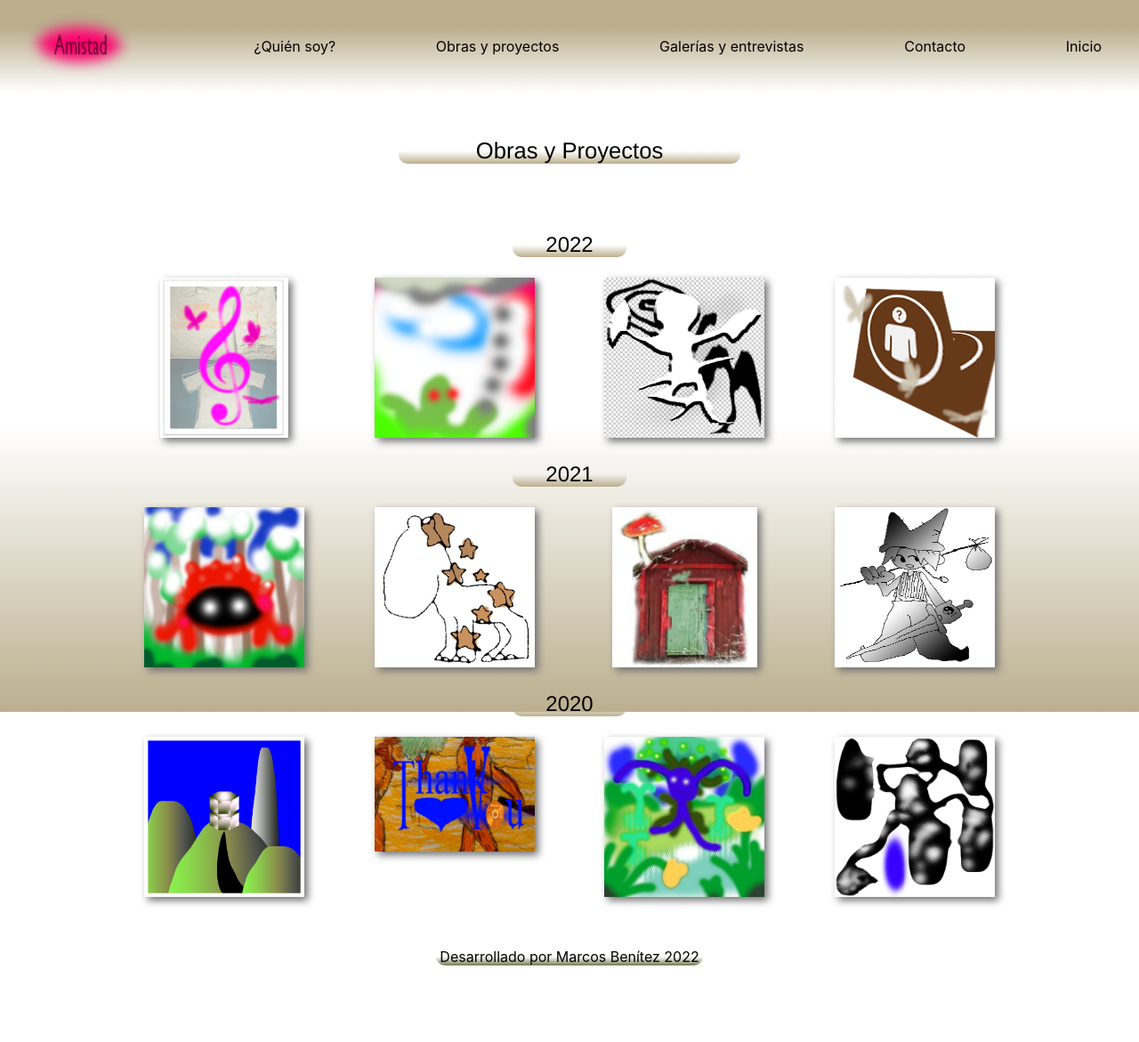
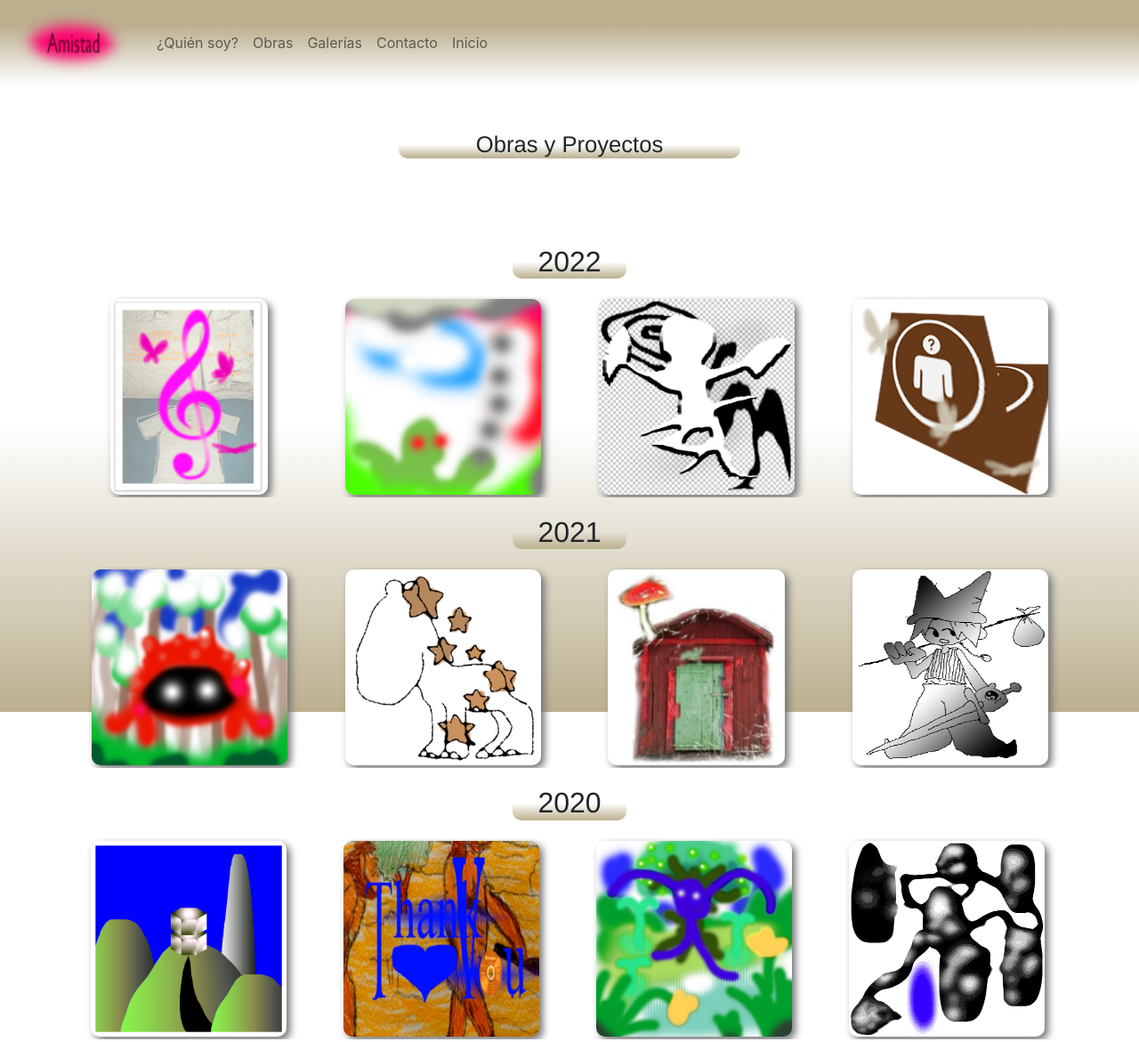
Before and after one commit to marcosb2001/amistad-benitez, a plain HTML site: page pages/obras.html in a window 1280 px wide. Shown: the top 1171 px of the page at 89% size. Before the commit the page ends 1135 px from the top, so only its background shows below. Drawn offline with nearby package versions, Linux system fonts and the light colour scheme.

Commit message:
bootstrap primer commit

```diff
--- a/css/style.css
+++ b/css/style.css
@@ -1,6 +1,6 @@
 * {
     font-family:-apple-system, BlinkMacSystemFont, 'Segoe UI', Roboto, Oxygen, Ubuntu, Cantarell, 'Open Sans', 'Helvetica Neue', sans-serif;
-    overflow-x: visible;
+    overflow-x: hidden;
 }
 
 
@@ -14,7 +14,7 @@ body {
     margin: 0;
 }
 
-.header-gradient {
+.navbar {
     background: linear-gradient(0deg, rgba(255, 255, 255, 0) 0%, rgb(187, 175, 142) 70%);
 }
 
@@ -107,7 +107,7 @@ nav {
 
 .center-txt {
     text-align: center;
-    margin: 8em;
+    margin: 5em;
 }
 
 /*grid para index*/
@@ -120,6 +120,7 @@ nav {
     grid-template-rows: 1fr;
 }
 
+
 .galeria {
     justify-items: center;
 }
@@ -129,9 +130,9 @@ nav {
 }
 
 .obra-index {
-    max-width: 180px;
+    max-width: 220px;
     margin: 3px 20px;
-    max-height: 180px;
+    max-height: 220px;
     filter: drop-shadow(4px 4px 4px rgb(114, 114, 114));
     border-radius: 10px;
 }
@@ -162,7 +163,7 @@ nav {
     grid-template-columns: 1fr 1fr;
     grid-template-rows: 1fr 2fr;
     grid-gap: 10px;
-    justify-content: center;
+    justify-items: center;
 }
 
 .artista {
@@ -170,6 +171,7 @@ nav {
     filter: drop-shadow(4px 4px 4px rgb(114, 114, 114));
     grid-column: 2 / 3;
     grid-row: 1 / 3;
+    justify-self: center;
 }
 
 .ant {
--- a/pages/obras.html
+++ b/pages/obras.html
@@ -5,38 +5,44 @@
     <meta http-equiv="X-UA-Compatible" content="IE=edge">
     <meta name="viewport" content="width=device-width, initial-scale=1.0">
 
+    <!--link bootstrap-->
+    <link href="https://cdn.jsdelivr.net/npm/bootstrap@5.1.3/dist/css/bootstrap.min.css" rel="stylesheet" integrity="sha384-1BmE4kWBq78iYhFldvKuhfTAU6auU8tT94WrHftjDbrCEXSU1oBoqyl2QvZ6jIW3" crossorigin="anonymous">
+
     <link rel="stylesheet" href="../css/style.css">
     <title>Obras y proyectos - "Amistad" Proyecto portfolio artístico</title>
 </head>
 <body>
 
     <header>
-        <section class="header-gradient">
-            <!--navegación-->
-            <nav >
-                <!--botón home-->
-                <a class="menu-item" href="../index.html">
-                    <img class="home" src="../images/logo.png" alt="logo">
+        <nav class="navbar navbar-expand-lg navbar-light bg-none">
+            <div class="container-fluid">
+              <a class="navbar-brand" href="../index.html">
+                  <img src="../images/logo.png" alt="">
               </a>
-                <ul class="menu-container">
-                    <li class="menu-item">
-                        <a href="bio.html">¿Quién soy?</a>
+              <button class="navbar-toggler" type="button" data-bs-toggle="collapse" data-bs-target="#navbarNav" aria-controls="navbarNav" aria-expanded="false" aria-label="Toggle navigation">
+                <span class="navbar-toggler-icon"></span>
+              </button>
+              <div class="collapse navbar-collapse" id="navbarNav">
+                <ul class="navbar-nav mt-0">
+                  <li class="nav-item">
+                    <a class="nav-link" aria-current="page" href="bio.html">¿Quién soy?</a>
                   </li>
-                    <li class="menu-item">
-                        <a href="obras.html">Obras y proyectos</a>
+                  <li class="nav-item">
+                    <a class="nav-link" href="obras.html">Obras</a>
                   </li>
-                    <li class="menu-item">
-                        <a href="galerias.html">Galerías y entrevistas</a>
+                  <li class="nav-item">
+                    <a class="nav-link" href="galerias.html">Galerías</a>
                   </li>
-                    <li class="menu-item">
-                        <a href="contacto.html">Contacto</a>
+                  <li class="nav-item">
+                    <a class="nav-link" href="contacto.html">Contacto</a>
                   </li>
-                    <li class="menu-item">
-                        <a href="../index.html">Inicio</a>
+                  <li class="nav-item">
+                    <a class="nav-link" href="../index.html">Inicio</a>
                   </li>
                 </ul>
+              </div>
+            </div>
           </nav>
-        </section>
     </header>
 
     <main>
@@ -48,12 +54,24 @@
         <section>
             <h2>2022</h2>
 
-            <div class="obras-grid">
-                <div class="obras-div"><img class="obra" src="../images/art/gclef.png" alt="obra - Título: Llave de Sol"></div>
-                <div class="obras-div"><img class="obra" src="../images/art/lluvia.png" alt="obra - Título: Lluvia"></div>
-                <div class="obras-div"><img class="obra" src="../images/art/art2.png" alt="obra - Título: Bailarina"></div>
-                <div class="obras-div"><img class="obra" src="../images/art/cheaptherapy.png" alt="obra - Título: Terapia"></div>
+            <section>
+                <div class="container">
+                    <div class="row">
+                      <div class="col d-flex justify-content-center">
+                        <img class="obra-index" src="../images/art/gclef.png" alt="obra - Título: Llave de Sol">
                       </div>
+                      <div class="col d-flex justify-content-center">
+                        <img class="obra-index" src="../images/art/lluvia.png" alt="obra - Título: Lluvia">
+                      </div>
+                      <div class="col d-flex justify-content-center">
+                        <img class="obra-index" src="../images/art/art2.png" alt="obra - Título: Bailarina">
+                      </div>
+                      <div class="col d-flex justify-content-center">
+                        <img class="obra-index" src="../images/art/cheaptherapy.png" alt="obra - Título: Terapia">
+                      </div>
+                    </div>
+                  </div>
+            </section>
 
 
         </section>
@@ -62,24 +80,48 @@
         <section>
             <h2>2021</h2>
 
-            <div class="obras-grid">
-                <div class="obras-div"><img class="obra" src="../images/art/fatalis.png" alt="obra - Título: Cangrejo gigante"></div>
-                <div class="obras-div"><img class="obra" src="../images/art/horse3.png" alt="obra - Título: Mi caballo"></div>
-                <div class="obras-div"><img class="obra" src="../images/art/art6.png" alt="obra - Título: Casa del hongo"></div>
-                <div class="obras-div"><img class="obra" src="../images/art/art5.png" alt="obra - Título: Protagonista"></div>
+            <section>
+                <div class="container">
+                    <div class="row">
+                      <div class="col d-flex justify-content-center">
+                        <img class="obra-index" src="../images/art/fatalis.png" alt="obra - Título: Cangrejo gigante">
                       </div>
+                      <div class="col d-flex justify-content-center">
+                        <img class="obra-index" src="../images/art/horse3.png" alt="obra - Título: Paulie, Mi caballo">
+                      </div>
+                      <div class="col d-flex justify-content-center">
+                        <img class="obra-index" src="../images/art/art6.png" alt="obra - Título: Casa del hongo">
+                      </div>
+                      <div class="col d-flex justify-content-center">
+                        <img class="obra-index" src="../images/art/art5.png" alt="obra - Título: Protagonista">
+                      </div>
+                    </div>
+                  </div>
+            </section>
         </section>
 
         <!--2020-->
         <section>
             <h2>2020</h2>
 
-            <div class="obras-grid">
-                <div class="obras-div"><img class="obra" src="../images/art/art4.png" alt="obra - Título: Requiem"></div>
-                <div class="obras-div"><img class="obra" src="../images/art/man.png" alt="obra - Título: Antropoceno"></div>
-                <div class="obras-div"><img class="obra" src="../images/art/arbol.png" alt="obra - Título: Árbol"></div>
-                <div class="obras-div"><img class="obra" src="../images/art/pantera.png" alt="obra - Título: Pantera"></div>
+            <section>
+                <div class="container">
+                    <div class="row row-cols-auto">
+                      <div class="col d-flex justify-content-center">
+                        <img class="obra-index" src="../images/art/art4.png" alt="obra - Título: Requiem">
                       </div>
+                      <div class="col d-flex justify-content-center">
+                        <img class="obra-index" src="../images/art/man.png" alt="obra - Título: Antropoceno">
+                      </div>
+                      <div class="col d-flex justify-content-center">
+                        <img class="obra-index" src="../images/art/arbol.png" alt="obra - Título: Árbol">
+                      </div>
+                      <div class="col d-flex justify-content-center">
+                        <img class="obra-index" src="../images/art/pantera.png" alt="obra - Título: Pantera">
+                      </div>
+                    </div>
+                  </div>
+            </section>
         </section>
 
         <!--fin sección obras-->
@@ -88,5 +130,7 @@
 
     <footer>Desarrollado por Marcos Benítez 2022</footer>
 
+    <script src="https://cdn.jsdelivr.net/npm/bootstrap@5.1.3/dist/js/bootstrap.bundle.min.js" integrity="sha384-ka7Sk0Gln4gmtz2MlQnikT1wXgYsOg+OMhuP+IlRH9sENBO0LRn5q+8nbTov4+1p" crossorigin="anonymous"></script>
+
 </body>
 </html>
```
Also changed, not shown: index.html (+35 -23 lines), pages/bio.html (+27 -18 lines), pages/contacto.html (+27 -18 lines), pages/galerias.html (+28 -18 lines). Lines whose indentation alone changed are shown as unchanged.
